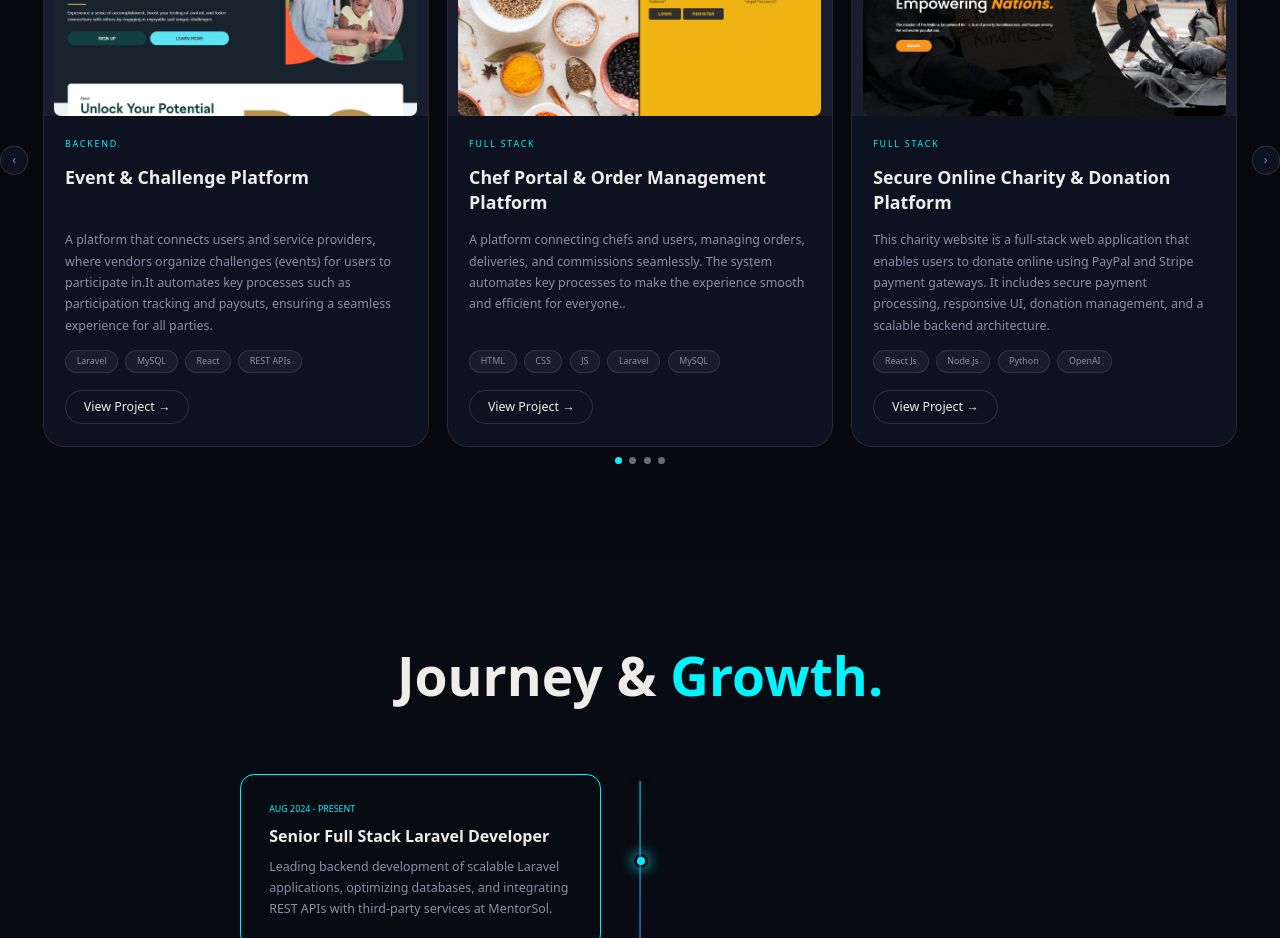
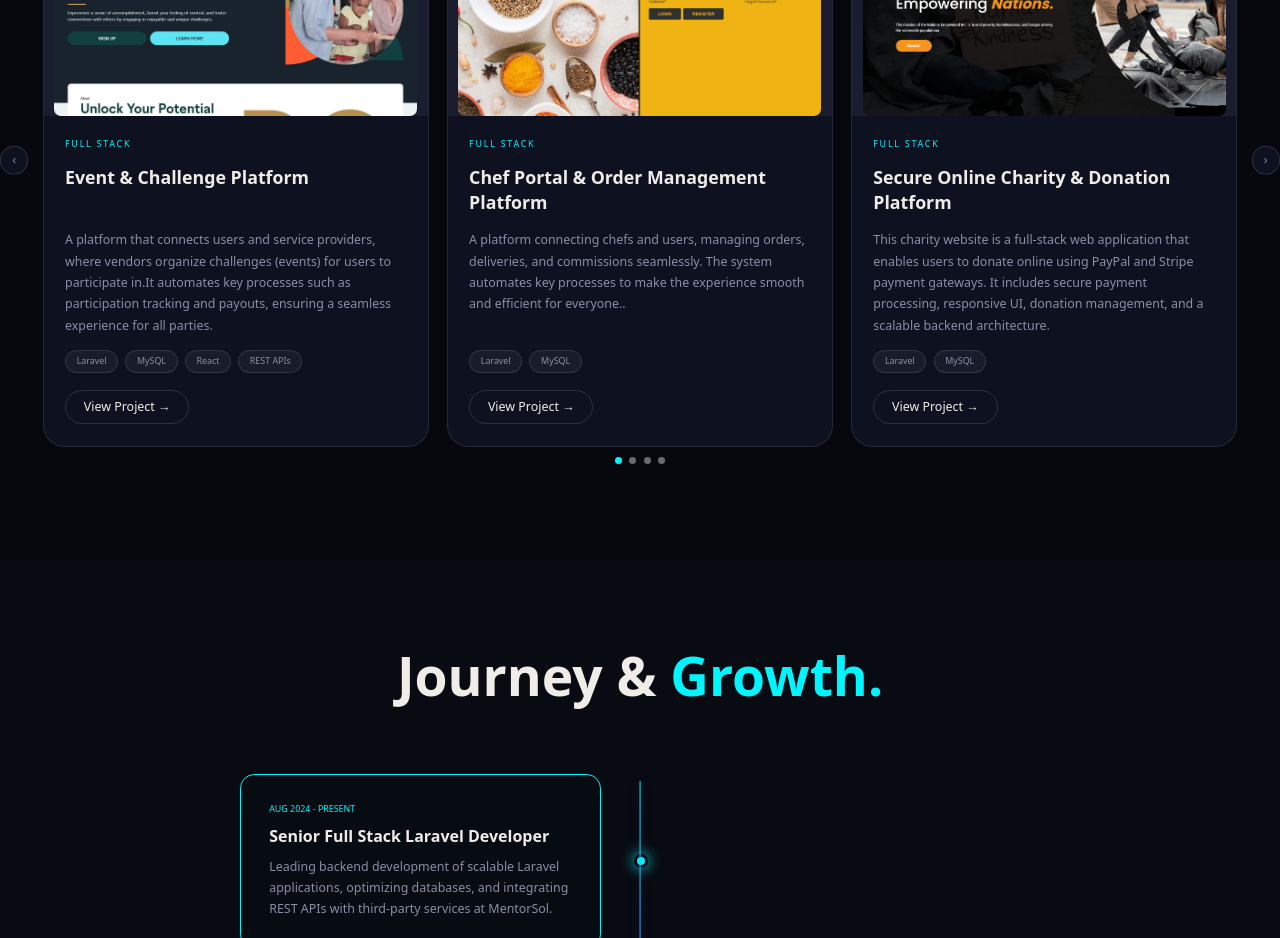
Before and after one commit to Akhtar47623/waheedportfolio, a React (Vite) app: page / in a window 1280 px wide. Shown: the part 2780-3718 px from the top of the page. Built offline with nearby package versions, Linux system fonts and the light colour scheme.

Commit message:
Update project categories and tags in portfolio
- Changed project category from "Backend" to "Full Stack" for the Event & Challenge Platform.
- Updated tags for multiple projects to reflect a more accurate technology stack, focusing on "Laravel" and "MySQL".

```diff
--- a/src/pages/index.tsx
+++ b/src/pages/index.tsx
@@ -60,7 +60,7 @@ export default () => {
   const projects = [
     {
       title: "Event & Challenge Platform",
-      category: "Backend",
+      category: "Full Stack",
       url: "https://portal.docurious.com",
       description: "A platform that connects users and service providers, where vendors organize challenges (events) for users to participate in.It automates key processes such as participation tracking and payouts, ensuring a seamless experience for all parties.",
       tags: ["Laravel", "MySQL", "React", "REST APIs"],
@@ -72,7 +72,7 @@ export default () => {
       category: "Full Stack",
       url: "https://prepbychef.com",
       description: "A platform connecting chefs and users, managing orders, deliveries, and commissions seamlessly. The system automates key processes to make the experience smooth and efficient for everyone..",
-      tags: ["HTML","CSS","JS","Laravel", "MySQL"],
+      tags: ["Laravel", "MySQL"],
       image: ChefPortal,
       type:"image"
     },
@@ -81,7 +81,7 @@ export default () => {
       category: "Full Stack",
       url: "https://demo-customlinks.com/nationempower_dev",
       description: "This charity website is a full-stack web application that enables users to donate online using PayPal and Stripe payment gateways. It includes secure payment processing, responsive UI, donation management, and a scalable backend architecture.",
-      tags: ["React Js", "Node.js", "Python", "OpenAI"],
+      tags: ["Laravel","MySQL"],
       image: Charity,
       type:"image"
     },
@@ -90,7 +90,7 @@ export default () => {
       category: "Full Stack",
       url: "https://demo-customlinks.com/biteki_dev",
       description: "Creative social media marketing and food photography website for UK restaurants, offering content shoots, short-form videos, and flexible, no-contract marketing plans.",
-      tags: ["HTML","CSS","JS","Laravel", "MySQL"],
+      tags: ["Laravel","MySQL"],
       image: Betki,
       type:"image"
     },
@@ -99,7 +99,7 @@ export default () => {
       category: "Full Stack",
       url: "https://demo-customlinks.com/health_care_dev",
       description: "A modern healthcare staffing agency website designed to support medical professionals by simplifying job placement, promoting work–life balance, and building long-term partnerships through flexible and supportive staffing solutions.",
-      tags: ["Html", "CSS", "Js", "PHP", "Laravel", "MySQL"],
+      tags: ["Laravel", "MySQL"],
       image:HealthCare,
       type:"image"
     },
@@ -108,7 +108,7 @@ export default () => {
       category: "Full Stack",
       url: "#",
       description: "A prescription delivery platform built to support secure and on-time medication delivery for pharmacies across Southern California, helping streamline prescription fulfillment and improve patient access to essential medications.",
-      tags: ["Html", "CSS", "Js", "PHP", "Laravel", "MySQL"],
+      tags: [ "Laravel", "MySQL"],
       image:Cloves,
       type:"video"
     },
```
